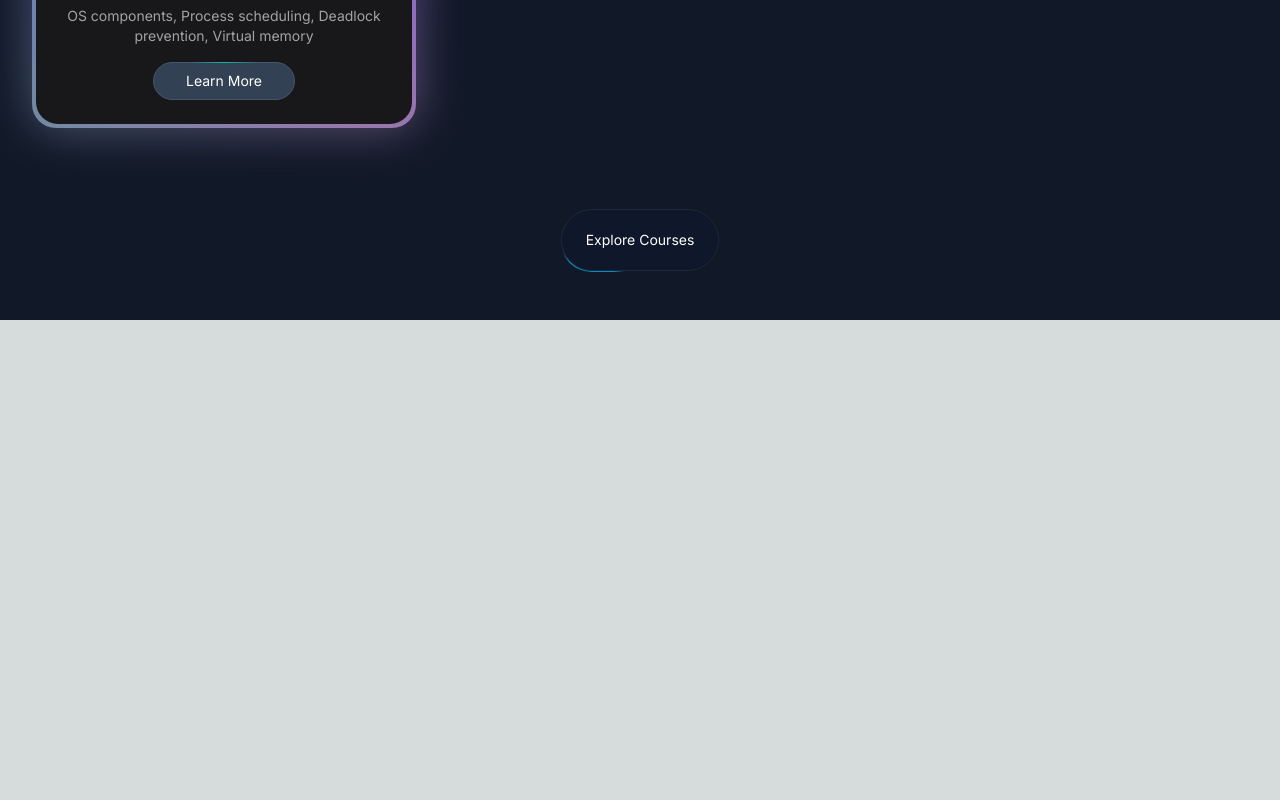
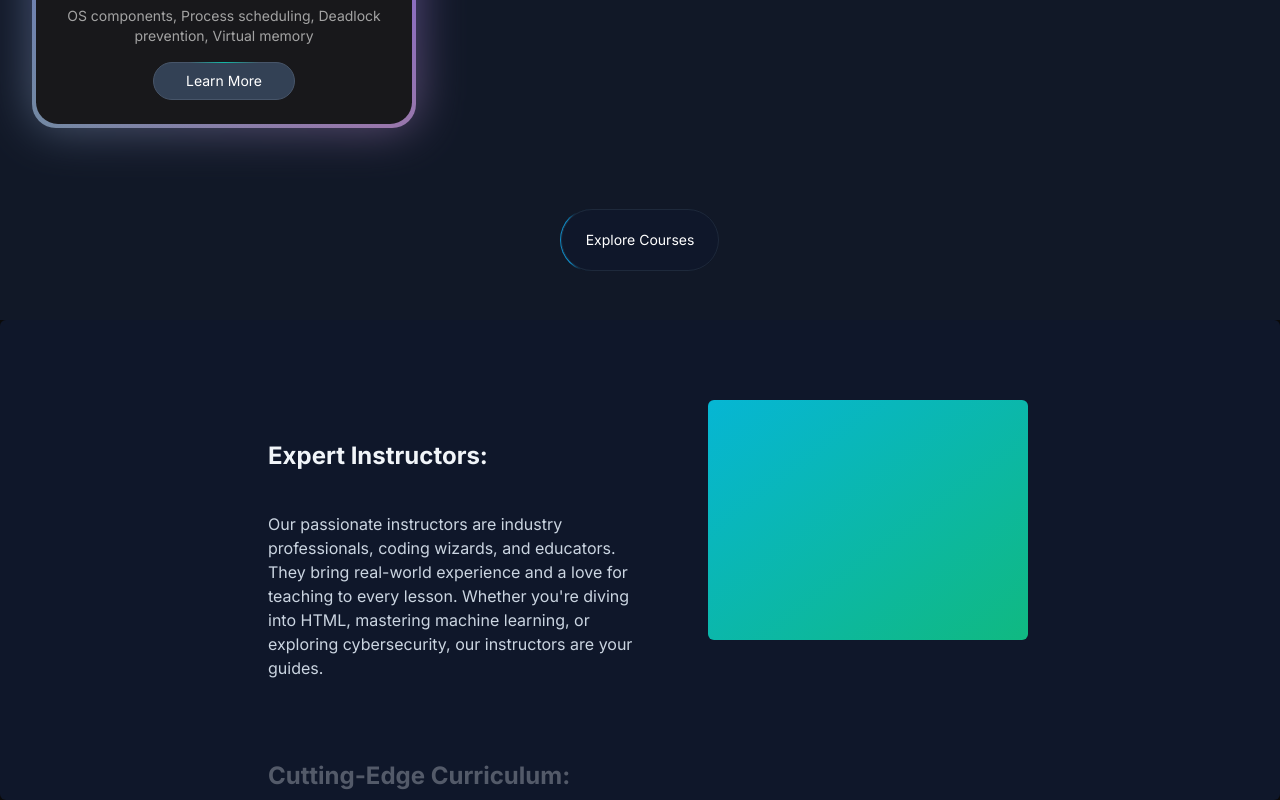
Before and after one commit to aryachirag11/SkillSurge, a Next.js app: page / in a window 1280 px wide. Shown: the part 1168-1968 px from the top of the page. Before the commit the page ends 1488 px from the top, so only its background shows below. Built offline with nearby package versions, Linux system fonts and the light colour scheme.

Commit message:
#3: added choose us section

```diff
--- a/package.json
+++ b/package.json
@@ -16,7 +16,8 @@
     "react": "^18",
     "react-dom": "^18",
     "react-element-to-jsx-string": "^15.0.0",
-    "tailwind-merge": "^2.2.1"
+    "tailwind-merge": "^2.2.1",
+    "tailwind-scrollbar-hide": "^1.1.7"
   },
   "devDependencies": {
     "@types/node": "^20",
--- a/src/app/globals.css
+++ b/src/app/globals.css
@@ -25,9 +25,21 @@ body {
     )
     rgb(var(--background-start-rgb));
 }
+body::-webkit-scrollbar {
+  display: none;
+}
 
 @layer utilities {
   .text-balance {
     text-wrap: balance;
   }
+  /* Hide scrollbar for Chrome, Safari and Opera */
+  .no-scrollbar::-webkit-scrollbar {
+    display: none;
+  }
+  /* Hide scrollbar for IE, Edge and Firefox */
+  .no-scrollbar {
+    -ms-overflow-style: none; /* IE and Edge */
+    scrollbar-width: none; /* Firefox */
+  }
 }
--- a/src/app/page.tsx
+++ b/src/app/page.tsx
@@ -1,13 +1,15 @@
 import FeaturedCourses from "@/components/FeaturedCourses";
 import HeroSection from "@/components/HeroSection";
+import WhyChooseUs from "@/components/WhyChooseUs";
 import Image from "next/image";
 
 export default function Home() {
   return (
-    <main className="min-h-s bg-black/[0.96] antialiased bg-grid-white/[0.02]">
+    <main className="min-h-s bg-black/[0.96] antialiased bg-grid-white/[0.02] ">
       <h1 className="text-2xl text-center"></h1>
       <HeroSection />
       <FeaturedCourses />
+      <WhyChooseUs />
     </main>
   );
 }
--- /dev/null
+++ b/src/components/WhyChooseUs.tsx
@@ -0,0 +1,44 @@
+"use client";
+import React from "react";
+import { StickyScroll } from "./ui/sticky-scroll-reveal";
+const courseContent = [
+  {
+    title: "Expert Instructors:",
+    description:
+      "Our passionate instructors are industry professionals, coding wizards, and educators. They bring real-world experience and a love for teaching to every lesson. Whether you're diving into HTML, mastering machine learning, or exploring cybersecurity, our instructors are your guides.",
+  },
+  {
+    title: "Cutting-Edge Curriculum:",
+    description:
+      "Our courses are meticulously designed to cover the latest technologies and trends. From web development to artificial intelligence, we've got you covered. Learn by doing, with hands-on projects that mirror real-world scenarios.",
+  },
+  {
+    title: "Hands-On Projects",
+    description:
+      "At CodeVerse, we believe in learning by doing. Dive into projects, build your portfolio, and gain practical skills that employers value. Whether you're creating a responsive website, analyzing data, or developing a mobile app, our interactive projects will challenge and inspire you.",
+  },
+  {
+    title: "Community & Support:",
+    description:
+      "Join our vibrant community of learners, mentors, and fellow enthusiasts. Collaborate, share ideas, and celebrate wins together. Need help? Our support team is here for you, ensuring you stay motivated and on track.",
+  },
+  {
+    title: "Flexible Learning: ",
+    description:
+      "Life is busy, and we get it. That's why our platform adapts to your schedule. Learn at your own pace, whether you're a night owl or an early bird. Access our courses anytime, anywhere, and on any device.",
+  },
+  {
+    title: "Career Pathways:",
+    description:
+      "CodeVerse isn't just about learning; it's about building a future. Explore career pathways, connect with industry professionals, and discover job opportunities. Whether you're aiming for a tech startup, a corporate role, or freelance gigs, we'll help you get there.",
+  },
+];
+function WhyChooseUs() {
+  return (
+    <div>
+      <StickyScroll content={courseContent} />
+    </div>
+  );
+}
+
+export default WhyChooseUs;
--- /dev/null
+++ b/src/components/ui/sticky-scroll-reveal.tsx
@@ -0,0 +1,88 @@
+"use client";
+import React, { useRef } from "react";
+import { useMotionValueEvent, useScroll } from "framer-motion";
+import { motion } from "framer-motion";
+
+export const StickyScroll = ({
+  content,
+}: {
+  content: {
+    title: string;
+    description: string;
+  }[];
+}) => {
+  const [activeCard, setActiveCard] = React.useState(0);
+  const ref = useRef<any>(null);
+  const { scrollYProgress } = useScroll({
+    container: ref,
+    offset: ["start start", "end start"],
+  });
+  const cardLength = content.length;
+
+  useMotionValueEvent(scrollYProgress, "change", (latest) => {
+    const cardsBreakpoints = content.map((_, index) => index / cardLength);
+    cardsBreakpoints.forEach((breakpoint, index) => {
+      if (latest > breakpoint - 0.2 && latest <= breakpoint) {
+        setActiveCard(() => index);
+      }
+    });
+  });
+
+  const backgroundColors = [
+    "var(--slate-900)",
+    "var(--black)",
+    "var(--neutral-900)",
+  ];
+  const linearGradients = [
+    "linear-gradient(to bottom right, var(--cyan-500), var(--emerald-500))",
+    "linear-gradient(to bottom right, var(--pink-500), var(--indigo-500))",
+    "linear-gradient(to bottom right, var(--orange-500), var(--yellow-500))",
+  ];
+  return (
+    <motion.div
+      animate={{
+        backgroundColor: backgroundColors[activeCard % backgroundColors.length],
+      }}
+      className="h-[30rem] overflow-y-auto flex justify-center relative space-x-10 rounded-md p-10 no-scrollbar"
+      ref={ref}
+    >
+      <div className="div relative flex items-start px-4">
+        <div className="max-w-2xl">
+          {content.map((item, index) => (
+            <div key={item.title + index} className="my-20">
+              <motion.h2
+                initial={{
+                  opacity: 0,
+                }}
+                animate={{
+                  opacity: activeCard === index ? 1 : 0.3,
+                }}
+                className="text-2xl font-bold text-slate-100"
+              >
+                {item.title}
+              </motion.h2>
+              <motion.p
+                initial={{
+                  opacity: 0,
+                }}
+                animate={{
+                  opacity: activeCard === index ? 1 : 0.3,
+                }}
+                className="text-kg text-slate-300 max-w-sm mt-10"
+              >
+                {item.description}
+              </motion.p>
+            </div>
+          ))}
+          <div className="h-40" />
+        </div>
+      </div>
+      <motion.div
+        animate={{
+          background: linearGradients[activeCard % linearGradients.length],
+        }}
+        className="hidden lg:block h-60 w-80 rounded-md bg-white sticky top-10 overflow-hidden"
+      ></motion.div>
+    </motion.div>
+  );
+};
--- a/tailwind.config.ts
+++ b/tailwind.config.ts
@@ -44,7 +44,7 @@ const config: Config = {
       },
     },
   },
-  plugins: [addVariablesForColors],
+  plugins: [require("tailwind-scrollbar-hide"), addVariablesForColors],
 };
 function addVariablesForColors({ addBase, theme }: any) {
   let allColors = flattenColorPalette(theme("colors"));
```
Also changed, not shown: 1 other file (tests, documents, lock files or other folders).
